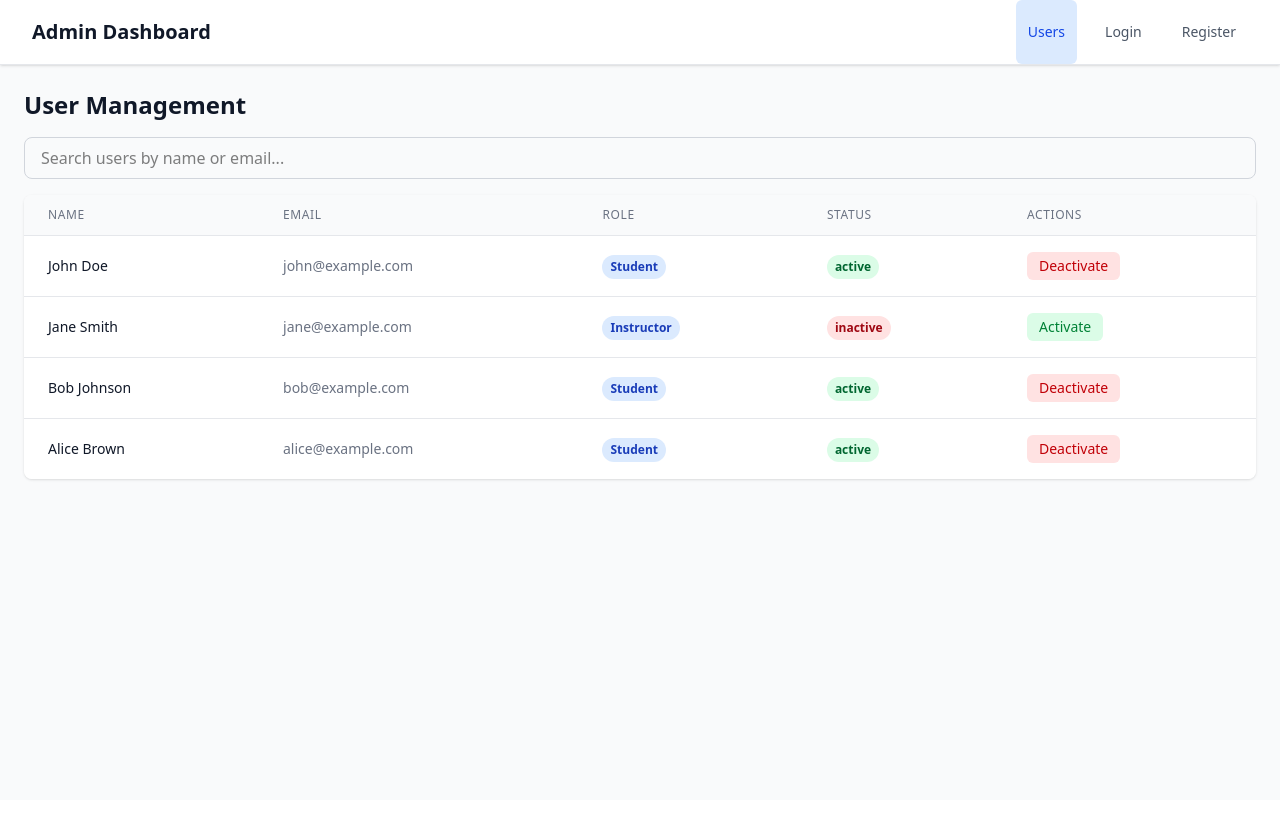
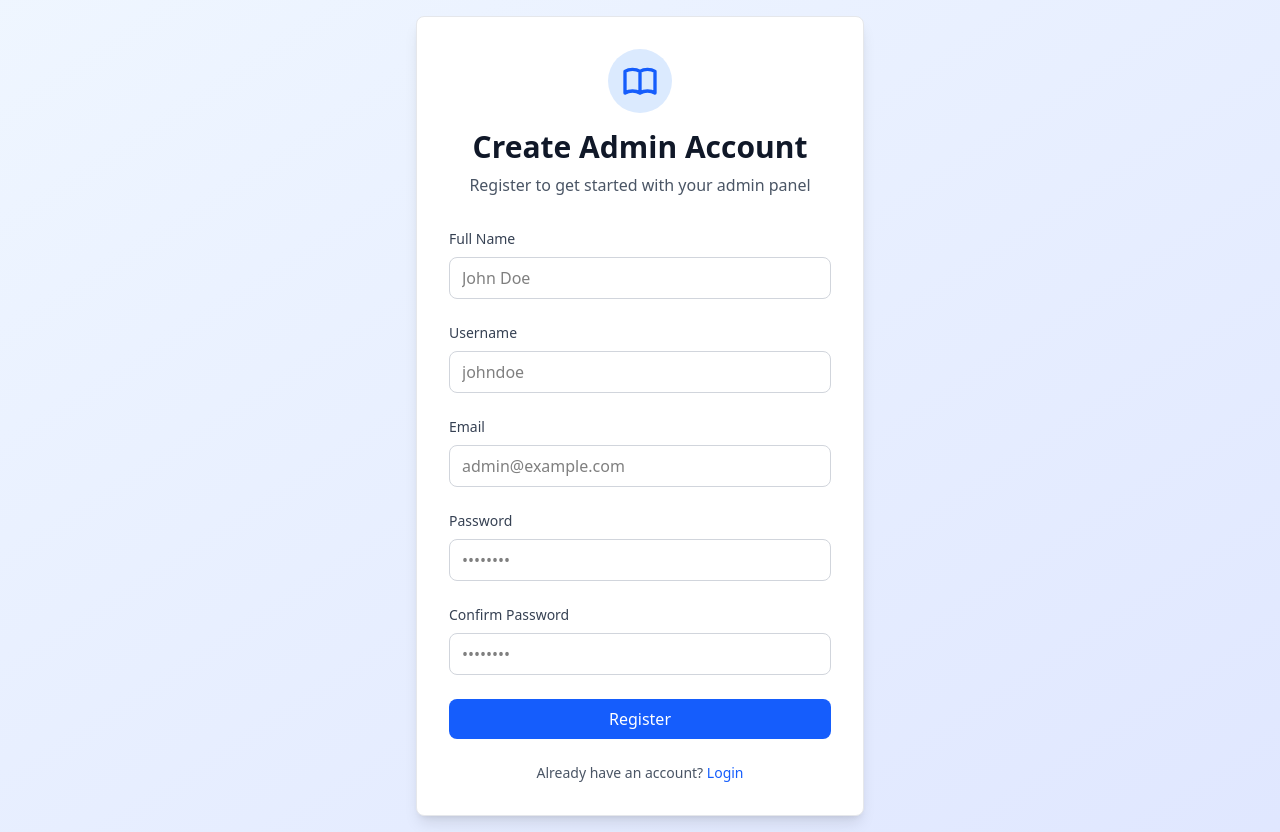
Before and after one commit to SubscriptionBasedOnlineLearningPlatfrom/course-platform-admin-frontend, a React (Vite) app: page /register in a window 1280 px wide. Before the commit the page ends 800 px from the top, so only its background shows below. Built offline with nearby package versions, Linux system fonts and the light colour scheme.

Commit message:
feat: implement routing and enhance login/register functionality with error handling

```diff
--- a/package.json
+++ b/package.json
@@ -11,7 +11,8 @@
   },
   "dependencies": {
     "react": "^19.1.1",
-    "react-dom": "^19.1.1"
+    "react-dom": "^19.1.1",
+    "react-router-dom": "^7.9.4"
   },
   "devDependencies": {
     "@eslint/js": "^9.36.0",
--- a/src/App.jsx
+++ b/src/App.jsx
@@ -1,72 +1,19 @@
-import { useState } from 'react'
+import { BrowserRouter as Router, Routes, Route } from 'react-router-dom'
 import Users from './pages/Users'
 import Login from './pages/Login'
 import Register from './pages/Register'
 
 function App() {
-  const [currentPage, setCurrentPage] = useState('users')
-
-  const renderPage = () => {
-    switch (currentPage) {
-      case 'users':
-        return <Users />
-      case 'login':
-        return <Login />
-      case 'register':
-        return <Register />
-      default:
-        return <Users />
-    }
-  }
-
   return (
-    <div className="min-h-screen bg-gray-50">
-      {/* Navigation */}
-      <nav className="bg-white shadow-sm border-b border-gray-200">
-        <div className="max-w-7xl mx-auto px-4 sm:px-6 lg:px-8">
-          <div className="flex justify-between h-16">
-            <div className="flex items-center">
-              <h1 className="text-xl font-bold text-gray-900">Admin Dashboard</h1>
-            </div>
-            <div className="flex space-x-4">
-              <button
-                onClick={() => setCurrentPage('users')}
-                className={`px-3 py-2 rounded-md text-sm font-medium transition-colors ${
-                  currentPage === 'users'
-                    ? 'bg-blue-100 text-blue-700'
-                    : 'text-gray-600 hover:text-gray-900 hover:bg-gray-100'
-                }`}
-              >
-                Users
-              </button>
-              <button
-                onClick={() => setCurrentPage('login')}
-                className={`px-3 py-2 rounded-md text-sm font-medium transition-colors ${
-                  currentPage === 'login'
-                    ? 'bg-blue-100 text-blue-700'
-                    : 'text-gray-600 hover:text-gray-900 hover:bg-gray-100'
-                }`}
-              >
-                Login
-              </button>
-              <button
-                onClick={() => setCurrentPage('register')}
-                className={`px-3 py-2 rounded-md text-sm font-medium transition-colors ${
-                  currentPage === 'register'
-                    ? 'bg-blue-100 text-blue-700'
-                    : 'text-gray-600 hover:text-gray-900 hover:bg-gray-100'
-                }`}
-              >
-                Register
-              </button>
-            </div>
-          </div>
-        </div>
-      </nav>
-
-      {/* Page Content */}
-      {renderPage()}
-    </div>
+    <Router>
+      <div className="min-h-screen bg-gray-50">
+        <Routes>
+          <Route path="/Users" element={<Users />} />
+          <Route path="/" element={<Login />} />
+          <Route path="/register" element={<Register />} />
+        </Routes>
+      </div>
+    </Router>
   )
 }
 
--- a/src/pages/Login.jsx
+++ b/src/pages/Login.jsx
@@ -1,17 +1,44 @@
 import { useState } from "react";
+import { useNavigate } from "react-router-dom";
 
 const Login = () => {
   const [email, setEmail] = useState("");
   const [password, setPassword] = useState("");
+  const [loading, setLoading] = useState(false);
+  const [error, setError] = useState("");
+  const navigate = useNavigate();
 
-  const handleLogin = (e) => {
+  const handleLogin = async (e) => {
     e.preventDefault();
-    // Mock login - in production, this would validate credentials
-    if (email && password) {
-      alert("Login successful!");
-      // navigate("/dashboard");
-    } else {
-      alert("Please fill in all fields");
+    setLoading(true);
+    setError("");
+
+    try {
+      const response = await fetch("http://localhost:4000/admin/auth/login", {
+        method: "POST",
+        headers: {
+          "Content-Type": "application/json",
+        },
+        body: JSON.stringify({ email, password }),
+      });
+
+      const data = await response.json();
+
+      if (response.ok) {
+        // Store the JWT token
+        localStorage.setItem("adminToken", data.token);
+        localStorage.setItem("adminUser", JSON.stringify(data.admin));
+
+        // Navigate to dashboard or users page
+        navigate("/users");
+      } else {
+        setError(data.error || "Login failed");
+      }
+    } catch (err) {
+      setError("Network error. Please try again.");
+      console.error("Login error:", err);
+    } finally {
+      setLoading(false);
     }
   };
 
@@ -34,6 +61,12 @@ const Login = () => {
           </div>
 
           <form onSubmit={handleLogin} className="space-y-6">
+            {error && (
+              <div className="bg-red-50 border border-red-200 text-red-700 px-4 py-3 rounded-lg">
+                {error}
+              </div>
+            )}
+
             <div>
               <label htmlFor="email" className="block text-sm font-medium text-gray-700 mb-2">
                 Email
@@ -46,6 +79,7 @@ const Login = () => {
                 onChange={(e) => setEmail(e.target.value)}
                 className="w-full px-3 py-2 border border-gray-300 rounded-lg focus:ring-2 focus:ring-blue-500 focus:border-transparent"
                 required
+                disabled={loading}
               />
             </div>
 
@@ -61,20 +95,22 @@ const Login = () => {
                 onChange={(e) => setPassword(e.target.value)}
                 className="w-full px-3 py-2 border border-gray-300 rounded-lg focus:ring-2 focus:ring-blue-500 focus:border-transparent"
                 required
+                disabled={loading}
               />
             </div>
 
             <button
               type="submit"
-              className="w-full bg-blue-600 hover:bg-blue-700 text-white font-medium py-2 px-4 rounded-lg transition-colors duration-200"
+              disabled={loading}
+              className="w-full bg-blue-600 hover:bg-blue-700 disabled:bg-blue-400 text-white font-medium py-2 px-4 rounded-lg transition-colors duration-200"
             >
-              Login
+              {loading ? "Logging in..." : "Login"}
             </button>
           </form>
 
           <div className="mt-6 text-center text-sm text-gray-600">
             Don't have an account?{" "}
-            <a href="#" className="text-blue-600 font-medium hover:underline">
+            <a href="/Register" className="text-blue-600 font-medium hover:underline">
               Register
             </a>
           </div>
--- a/src/pages/Register.jsx
+++ b/src/pages/Register.jsx
@@ -1,29 +1,67 @@
 import { useState } from "react";
+import { useNavigate } from "react-router-dom";
 
 const Register = () => {
   const [formData, setFormData] = useState({
     fullName: "",
+    username: "",
     email: "",
     password: "",
     confirmPassword: "",
   });
+  const [loading, setLoading] = useState(false);
+  const [error, setError] = useState("");
+  const [success, setSuccess] = useState("");
+  const navigate = useNavigate();
 
-  const handleRegister = (e) => {
+  const handleRegister = async (e) => {
     e.preventDefault();
+    setLoading(true);
+    setError("");
+    setSuccess("");
 
-    if (!formData.fullName || !formData.email || !formData.password || !formData.confirmPassword) {
-      alert("Please fill in all fields");
+    if (!formData.fullName || !formData.username || !formData.email || !formData.password || !formData.confirmPassword) {
+      setError("Please fill in all fields");
+      setLoading(false);
       return;
     }
 
     if (formData.password !== formData.confirmPassword) {
-      alert("Passwords do not match");
+      setError("Passwords do not match");
+      setLoading(false);
       return;
     }
 
-    // Mock registration - in production, this would create an account
-    alert("Account created successfully!");
-    // navigate("/");
+    try {
+      const response = await fetch("http://localhost:4000/admin/auth/register-public", {
+        method: "POST",
+        headers: {
+          "Content-Type": "application/json",
+        },
+        body: JSON.stringify({
+          email: formData.email,
+          username: formData.username,
+          password: formData.password,
+          fullName: formData.fullName,
+        }),
+      });
+
+      const data = await response.json();
+
+      if (response.ok) {
+        setSuccess("Account created successfully! You can now login.");
+        setTimeout(() => {
+          navigate("/");
+        }, 2000);
+      } else {
+        setError(data.error || "Registration failed");
+      }
+    } catch (err) {
+      setError("Network error. Please try again.");
+      console.error("Registration error:", err);
+    } finally {
+      setLoading(false);
+    }
   };
 
   return (
@@ -45,6 +83,18 @@ const Register = () => {
           </div>
 
           <form onSubmit={handleRegister} className="space-y-6">
+            {error && (
+              <div className="bg-red-50 border border-red-200 text-red-700 px-4 py-3 rounded-lg">
+                {error}
+              </div>
+            )}
+
+            {success && (
+              <div className="bg-green-50 border border-green-200 text-green-700 px-4 py-3 rounded-lg">
+                {success}
+              </div>
+            )}
+
             <div>
               <label htmlFor="fullName" className="block text-sm font-medium text-gray-700 mb-2">
                 Full Name
@@ -57,6 +107,23 @@ const Register = () => {
                 onChange={(e) => setFormData({ ...formData, fullName: e.target.value })}
                 className="w-full px-3 py-2 border border-gray-300 rounded-lg focus:ring-2 focus:ring-blue-500 focus:border-transparent"
                 required
+                disabled={loading}
+              />
+            </div>
+
+            <div>
+              <label htmlFor="username" className="block text-sm font-medium text-gray-700 mb-2">
+                Username
+              </label>
+              <input
+                id="username"
+                type="text"
+                placeholder="johndoe"
+                value={formData.username}
+                onChange={(e) => setFormData({ ...formData, username: e.target.value })}
+                className="w-full px-3 py-2 border border-gray-300 rounded-lg focus:ring-2 focus:ring-blue-500 focus:border-transparent"
+                required
+                disabled={loading}
               />
             </div>
 
@@ -72,6 +139,7 @@ const Register = () => {
                 onChange={(e) => setFormData({ ...formData, email: e.target.value })}
                 className="w-full px-3 py-2 border border-gray-300 rounded-lg focus:ring-2 focus:ring-blue-500 focus:border-transparent"
                 required
+                disabled={loading}
               />
             </div>
 
@@ -87,6 +155,7 @@ const Register = () => {
                 onChange={(e) => setFormData({ ...formData, password: e.target.value })}
                 className="w-full px-3 py-2 border border-gray-300 rounded-lg focus:ring-2 focus:ring-blue-500 focus:border-transparent"
                 required
+                disabled={loading}
               />
             </div>
 
@@ -102,20 +171,22 @@ const Register = () => {
                 onChange={(e) => setFormData({ ...formData, confirmPassword: e.target.value })}
                 className="w-full px-3 py-2 border border-gray-300 rounded-lg focus:ring-2 focus:ring-blue-500 focus:border-transparent"
                 required
+                disabled={loading}
               />
             </div>
 
             <button
               type="submit"
-              className="w-full bg-blue-600 hover:bg-blue-700 text-white font-medium py-2 px-4 rounded-lg transition-colors duration-200"
+              disabled={loading}
+              className="w-full bg-blue-600 hover:bg-blue-700 disabled:bg-blue-400 text-white font-medium py-2 px-4 rounded-lg transition-colors duration-200"
             >
-              Register
+              {loading ? "Creating Account..." : "Register"}
             </button>
           </form>
 
           <div className="mt-6 text-center text-sm text-gray-600">
             Already have an account?{" "}
-            <a href="#" className="text-blue-600 font-medium hover:underline">
+            <a href="/" className="text-blue-600 font-medium hover:underline">
               Login
             </a>
           </div>
```
Also changed, not shown: 1 other file (tests, documents, lock files or other folders).
